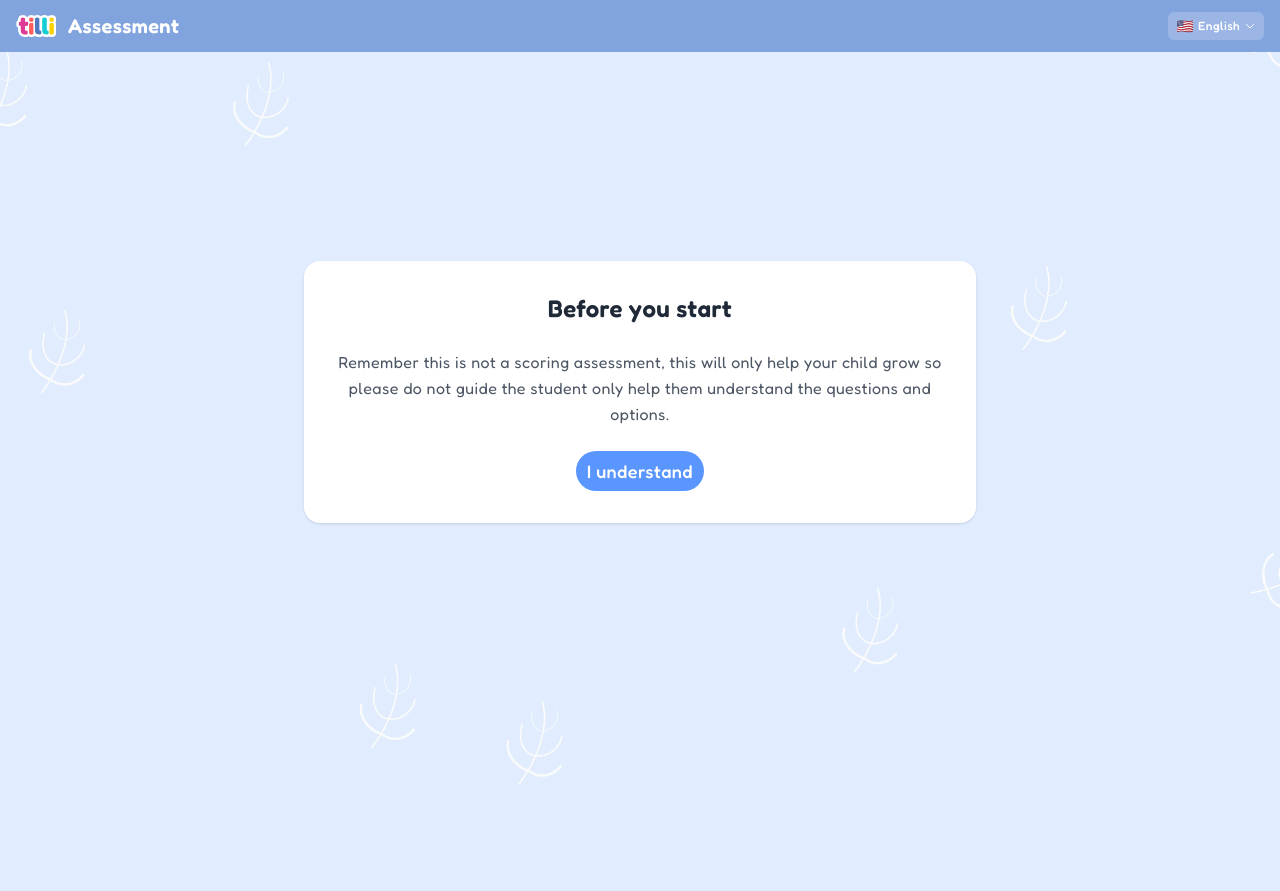
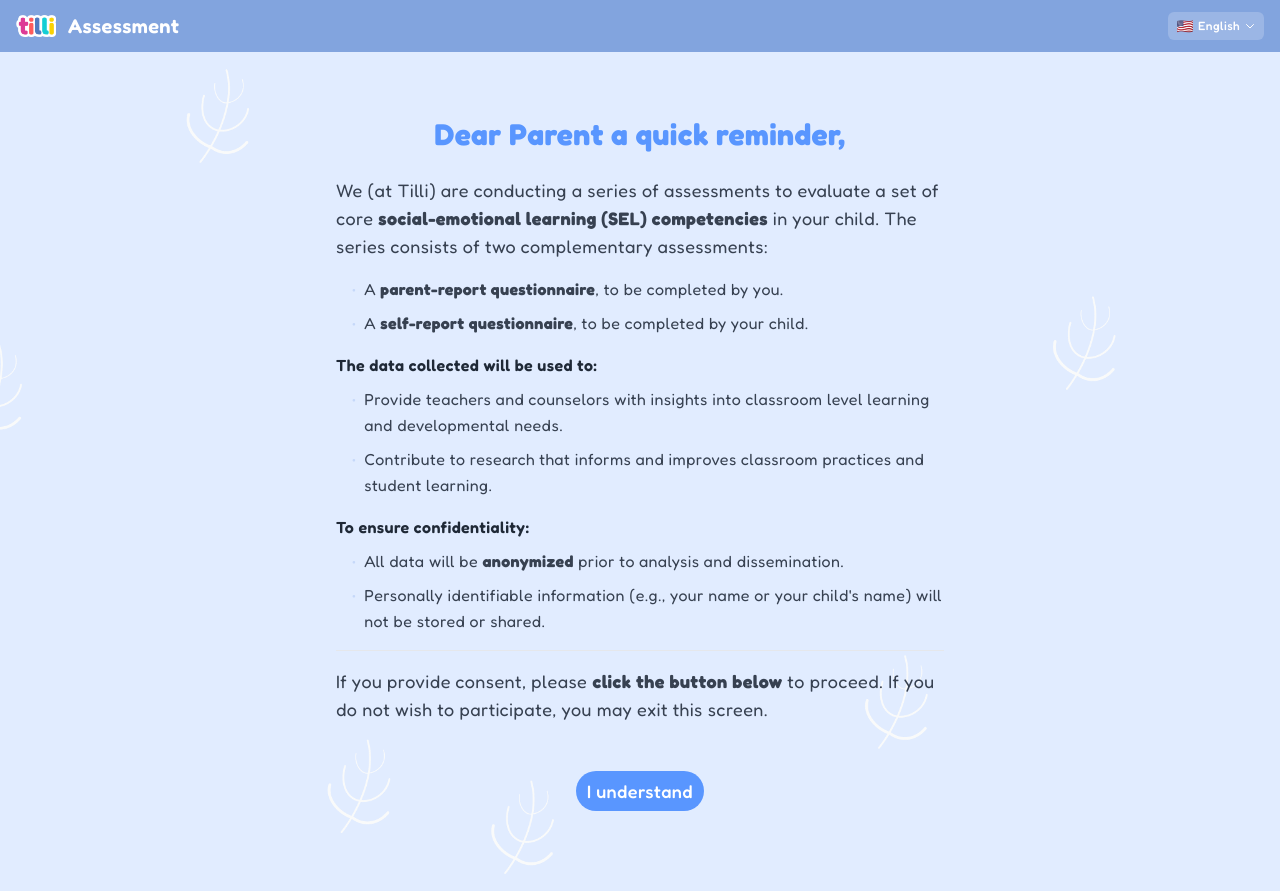
Before and after one commit to anjula-sack/assessment-student, a Next.js app: page / in a window 1280 px wide. Both pictures are taken after a click on the button "Skip video". Before the commit the page ends 800 px from the top, so only its background shows below. Built offline with nearby package versions, Linux system fonts and the light colour scheme.

Commit message:
Update consent screen

```diff
--- a/src/app/page.tsx
+++ b/src/app/page.tsx
@@ -123,6 +123,7 @@ function PageContent() {
             src="/videos/ar/child.mp4"
             controls
             playsInline
+            autoPlay
             className="w-full rounded-2xl shadow-lg"
             onEnded={handleVideoComplete}
           />
@@ -140,17 +141,114 @@ function PageContent() {
 
   function Reminder() {
     return (
-      <div className="flex flex-col items-center justify-center min-h-[85vh] px-4">
-        <div className="bg-white p-6 md:p-8 rounded-2xl shadow max-w-2xl text-center space-y-6">
-          <h2 className="text-2xl font-semibold text-gray-800">
-            {t('preAssessment.reminderTitle')}
-          </h2>
-          <p className="text-gray-600 text-base leading-relaxed">
-            {t('preAssessment.reminderBody')}
-          </p>
-          <Button onClick={handleReminderAcknowledge}>
-            {t('preAssessment.understandCta')}
-          </Button>
+      <div className="min-h-screen flex flex-col">
+        <div className="flex-1 flex flex-col items-center justify-center px-4 md:px-6 py-8">
+          <div className="rounded-2xl p-6 md:p-8 w-full max-w-2xl ">
+            {/* Greeting */}
+            <h1 className="text-2xl md:text-3xl font-bold text-primary-700 text-center mb-6">
+              {t('consent.greeting')}
+            </h1>
+
+            {/* Main Content */}
+            <div className="space-y-4 text-gray-700 leading-relaxed">
+              {/* Description */}
+              <p
+                className="text-base md:text-lg"
+                dangerouslySetInnerHTML={{
+                  __html: t('consent.description').replace(
+                    /\*\*(.*?)\*\*/g,
+                    '<strong>$1</strong>',
+                  ),
+                }}
+              />
+
+              {/* Assessment Types */}
+              <div className="ml-4 space-y-2">
+                <p className="flex items-start">
+                  <span className="text-primary-600 mr-2">•</span>
+                  <span
+                    dangerouslySetInnerHTML={{
+                      __html: t('consent.parentQuestionnaire').replace(
+                        /\*\*(.*?)\*\*/g,
+                        '<strong>$1</strong>',
+                      ),
+                    }}
+                  />
+                </p>
+                <p className="flex items-start">
+                  <span className="text-primary-600 mr-2">•</span>
+                  <span
+                    dangerouslySetInnerHTML={{
+                      __html: t('consent.childQuestionnaire').replace(
+                        /\*\*(.*?)\*\*/g,
+                        '<strong>$1</strong>',
+                      ),
+                    }}
+                  />
+                </p>
+              </div>
+
+              {/* Data Usage */}
+              <div>
+                <p className="font-semibold text-gray-800 mb-2">
+                  {t('consent.dataUsageTitle')}
+                </p>
+                <div className="ml-4 space-y-2">
+                  <p className="flex items-start">
+                    <span className="text-primary-600 mr-2">•</span>
+                    <span>{t('consent.dataUsage1')}</span>
+                  </p>
+                  <p className="flex items-start">
+                    <span className="text-primary-600 mr-2">•</span>
+                    <span>{t('consent.dataUsage2')}</span>
+                  </p>
+                </div>
+              </div>
+
+              {/* Confidentiality */}
+              <div>
+                <p className="font-semibold text-gray-800 mb-2">
+                  {t('consent.confidentialityTitle')}
+                </p>
+                <div className="ml-4 space-y-2">
+                  <p className="flex items-start">
+                    <span className="text-primary-600 mr-2">•</span>
+                    <span
+                      dangerouslySetInnerHTML={{
+                        __html: t('consent.confidentiality1').replace(
+                          /\*\*(.*?)\*\*/g,
+                          '<strong>$1</strong>',
+                        ),
+                      }}
+                    />
+                  </p>
+                  <p className="flex items-start">
+                    <span className="text-primary-600 mr-2">•</span>
+                    <span>{t('consent.confidentiality2')}</span>
+                  </p>
+                </div>
+              </div>
+
+              {/* Consent Instruction */}
+              <p className="text-base md:text-lg pt-4 border-t border-gray-200">
+                <span
+                  dangerouslySetInnerHTML={{
+                    __html: t('consent.consentInstruction').replace(
+                      /\*\*(.*?)\*\*/g,
+                      '<strong>$1</strong>',
+                    ),
+                  }}
+                />
+              </p>
+            </div>
+
+            {/* Button */}
+            <div className="text-center mt-8">
+              <Button onClick={handleReminderAcknowledge}>
+                {t('preAssessment.understandCta')}
+              </Button>
+            </div>
+          </div>
         </div>
       </div>
     )
--- a/src/i18n/locales/ar.json
+++ b/src/i18n/locales/ar.json
@@ -112,10 +112,10 @@
     "start": "ابدأ"
   },
   "preAssessment": {
-    "videoTitle": "شغّل هذا الفيديو القصير لطفلك قبل البدء",
+    "videoTitle": "قم بتشغيل هذا الفيديو القصير قبل تجربة الطفل.",
     "skip": "تخطي الفيديو",
     "reminderTitle": "قبل أن تبدأ",
-    "reminderBody": "تذكّر أن هذا ليس تقييماً للحصول على درجات، فهو يساعد طفلك على النمو فقط، لذا يرجى عدم توجيه الطالب بل ساعده فقط على فهم الأسئلة والخيارات.",
+    "reminderBody": "هذا ليس تقييماً للحصول على درجات، فهو يساعد طفلك على النمو فقط، لذا يرجى عدم توجيه الطالب بل ساعده فقط على فهم الأسئلة والخيارات.",
     "understandCta": "أفهم",
     "privacyTitle": "سياسة الخصوصية",
     "privacyBody": "نحافظ على معلومات طفلك آمنة. يرجى مراجعة هذه التذكيرات السريعة قبل المتابعة.",
@@ -166,5 +166,20 @@
       "q10": "هل يتحدث طفلك عن الأشياء التي يجيدها أو يريد تحسينها؟ (مثل: \"أنا أجيد الرسم\"، \"أريد أن أتحسن في القراءة\")",
       "q11": "هل يتحدث طفلك عن الأشياء التي يريد تعلمها أو التحسن فيها؟ (مثل: \"أريد تعلم كلمات أصعب\")"
     }
+  },
+  "consent": {
+    "title": "أداة تقييم تيلي | الموافقة",
+    "navbarTitle": "التقييم",
+    "greeting": "عزيزي الوالد، تذكير سريع،",
+    "description": "نحن (في تيلي) نجري سلسلة من التقييمات لتقييم مجموعة من **كفاءات التعلم الاجتماعي العاطفي الأساسية** لدى طفلك. تتكون السلسلة من تقييمين مكملين:",
+    "parentQuestionnaire": "**استبيان الوالدين**، يجب ملؤه من قبلك.",
+    "childQuestionnaire": "**استبيان التقرير الذاتي**، يجب ملؤه من قبل طفلك.",
+    "dataUsageTitle": "سيتم استخدام البيانات المجمعة لـ:",
+    "dataUsage1": "تزويد المعلمين والمستشارين برؤى حول التعلم والاحتياجات التنموية على مستوى الفصل الدراسي.",
+    "dataUsage2": "المساهمة في البحث الذي يوجه ويحسن ممارسات الفصل الدراسي وتعلم الطلاب.",
+    "confidentialityTitle": "لضمان السرية:",
+    "confidentiality1": "سيتم **إخفاء هوية** جميع البيانات قبل التحليل والنشر.",
+    "confidentiality2": "لن يتم تخزين أو مشاركة المعلومات الشخصية القابلة للتحديد (مثل اسمك أو اسم طفلك).",
+    "consentInstruction": "إذا وافقت، يرجى **النقر على الزر أدناه** للمتابعة. إذا كنت لا ترغب في المشاركة، يمكنك الخروج من هذه الشاشة."
   }
 }
--- a/src/i18n/locales/en.json
+++ b/src/i18n/locales/en.json
@@ -112,10 +112,10 @@
     "start": "Start"
   },
   "preAssessment": {
-    "videoTitle": "Play this short video for your child before you begin",
+    "videoTitle": "Play this short video before the child experience.",
     "skip": "Skip video",
     "reminderTitle": "Before you start",
-    "reminderBody": "Remember this is not a scoring assessment, this will only help your child grow so please do not guide the student only help them understand the questions and options.",
+    "reminderBody": "This isn't a test or a score-based assessment. It's just a gentle check-in to help your child grow and learn. Feel free to support them in understanding the questions, but let them choose their own answers.",
     "understandCta": "I understand",
     "privacyTitle": "Privacy policy",
     "privacyBody": "We keep your child's information safe. Please review these quick reminders before continuing.",
@@ -166,5 +166,20 @@
       "q10": "Does your child talk about things they're good at or want to improve? (e.g., \"I'm good at drawing,\" \"I want to get better at reading\")",
       "q11": "Does your child talk about things they want to learn or get better at? (e.g., \"I want to learn harder words\")"
     }
+  },
+  "consent": {
+    "title": "Tilli Assessment | Consent",
+    "navbarTitle": "Assessment",
+    "greeting": "Dear Parent a quick reminder,",
+    "description": "We (at Tilli) are conducting a series of assessments to evaluate a set of core **social-emotional learning (SEL) competencies** in your child. The series consists of two complementary assessments:",
+    "parentQuestionnaire": "A **parent-report questionnaire**, to be completed by you.",
+    "childQuestionnaire": "A **self-report questionnaire**, to be completed by your child.",
+    "dataUsageTitle": "The data collected will be used to:",
+    "dataUsage1": "Provide teachers and counselors with insights into classroom level learning and developmental needs.",
+    "dataUsage2": "Contribute to research that informs and improves classroom practices and student learning.",
+    "confidentialityTitle": "To ensure confidentiality:",
+    "confidentiality1": "All data will be **anonymized** prior to analysis and dissemination.",
+    "confidentiality2": "Personally identifiable information (e.g., your name or your child's name) will not be stored or shared.",
+    "consentInstruction": "If you provide consent, please **click the button below** to proceed. If you do not wish to participate, you may exit this screen."
   }
 }
```
